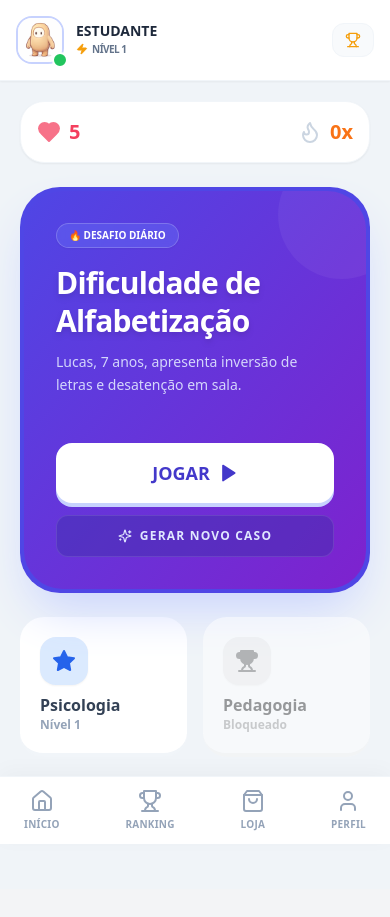
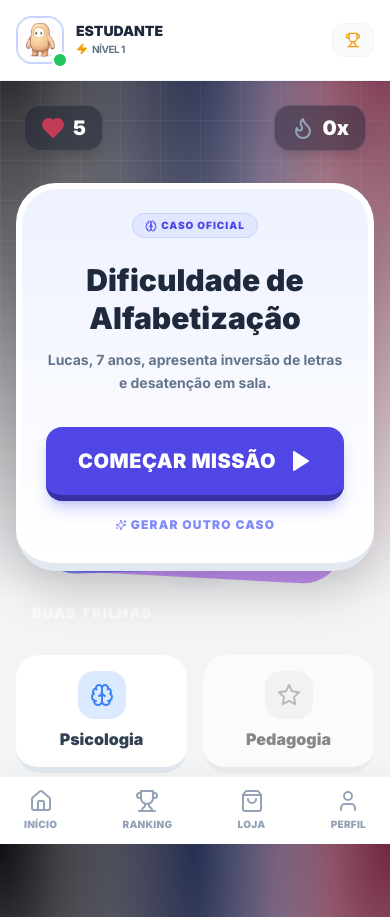
Before and after one commit to tr013432-design/PsyQuest-A-Jornada-do-Saber, a Next.js app: page / in a window 390 px wide. Before the commit the page ends 889 px from the top, so only its background shows below. Built offline with nearby package versions, Linux system fonts and the light colour scheme.

Commit message:
Update page.tsx

```diff
--- a/src/app/page.tsx
+++ b/src/app/page.tsx
@@ -3,28 +3,24 @@ import React, { useState, useEffect } from 'react';
 import Header from '../components/Header';
 import Navbar from '../components/Navbar';
 import { CASOS_PSICOLOGIA } from '../lib/database';
-import { Play, Star, CheckCircle2, XCircle, Trophy, Sparkles, Loader2, Heart, Flame, ArrowRight } from 'lucide-react';
+import { Play, Star, CheckCircle2, XCircle, Sparkles, Loader2, Heart, Flame, ArrowRight, Brain, Zap } from 'lucide-react';
 
 export default function Home() {
-  // --- ESTADOS DO JOGO ---
   const [gameState, setGameState] = useState<'home' | 'playing' | 'feedback'>('home');
   const [xp, setXp] = useState(0);
   const [loadingAI, setLoadingAI] = useState(false);
   const [activeCase, setActiveCase] = useState<any>(CASOS_PSICOLOGIA[0]);
 
-  // --- NOVOS ESTADOS DE GAMIFICAÇÃO ---
-  const [lives, setLives] = useState(5); // Sistema de Vidas
-  const [combo, setCombo] = useState(0); // Sistema de Combo
-  const [animationClass, setAnimationClass] = useState(''); // Controla o visual (shake/pop)
+  const [lives, setLives] = useState(5);
+  const [combo, setCombo] = useState(0);
   const [selectedOption, setSelectedOption] = useState<number | null>(null);
+  const [isCorrect, setIsCorrect] = useState<boolean | null>(null);
 
-  // Carrega XP salvo
   useEffect(() => {
     const savedXp = localStorage.getItem('psyquest_xp');
     if (savedXp) setXp(parseInt(savedXp));
   }, []);
 
-  // --- FUNÇÃO QUE CHAMA A IA ---
   const generateNewCase = async () => {
     setLoadingAI(true);
     try {
@@ -32,169 +28,162 @@ export default function Home() {
       const newCase = await response.json();
       setActiveCase(newCase);
     } catch (error) {
-      // Fallback silencioso se der erro na IA
       setActiveCase(CASOS_PSICOLOGIA[Math.floor(Math.random() * CASOS_PSICOLOGIA.length)]);
     } finally {
       setLoadingAI(false);
     }
   };
 
-  // --- LÓGICA DE RESPOSTA ---
   const handleAnswer = (index: number) => {
     setSelectedOption(index);
-    const isCorrect = index === activeCase.correctIndex;
+    const correct = index === activeCase.correctIndex;
+    setIsCorrect(correct);
 
-    // 1. Efeito Visual Imediato
-    if (isCorrect) {
-      setAnimationClass('animate-pop');
-      const newCombo = combo + 1;
-      setCombo(newCombo);
-
-      // Bônus por combo
-      const comboBonus = newCombo > 2 ? 20 : 0;
-      const newXp = xp + 50 + comboBonus;
-
+    if (correct) {
+      setCombo(combo + 1);
+      const newXp = xp + 50 + (combo * 10);
       setXp(newXp);
       localStorage.setItem('psyquest_xp', newXp.toString());
     } else {
-      setAnimationClass('animate-shake');
-      setCombo(0); // Reseta combo
-      setLives((prev) => Math.max(0, prev - 1)); // Perde vida
+      setCombo(0);
+      setLives((prev) => Math.max(0, prev - 1));
     }
-
-    // 2. Espera a animação acabar para mostrar o feedback
-    setTimeout(() => {
     setGameState('feedback');
-      setAnimationClass('');
-    }, 600);
   };
 
-  // Reiniciar Jogo se perder vidas
-  const resetGame = () => {
+  const nextCase = () => {
+    setGameState('home');
+    setSelectedOption(null);
+    setIsCorrect(null);
+    if (lives === 0) {
       setLives(5);
-    setGameState('home');
       setCombo(0);
-    setSelectedOption(null);
+    }
   };
 
   return (
-    <div className="min-h-screen bg-[#F0F4F8] pb-28 font-sans selection:bg-indigo-100">
-      {/* Header Fixo */}
+    <div className="min-h-screen pb-32 text-slate-800">
       <Header />
 
-      <main className="max-w-md mx-auto p-5">
+      <main className="max-w-md mx-auto p-4 pt-6">
 
-        {/* --- TELA INICIAL (DASHBOARD) --- */}
+        {/* --- HUD FLUTUANTE --- */}
         {gameState === 'home' && (
-          <div className="animate-slide-up space-y-6">
+          <div className="flex justify-between items-center mb-8 px-2">
+            <div className="bg-slate-900/40 backdrop-blur-md border border-white/10 rounded-2xl px-4 py-2 flex items-center gap-2 text-white shadow-lg">
+              <Heart className="fill-rose-500 text-rose-500 animate-pulse" size={24} />
+              <span className="font-black text-xl">{lives}</span>
+            </div>
 
-            {/* Status de Vidas e Combo */}
-            <div className="flex justify-between items-center bg-white p-4 rounded-3xl shadow-sm border border-slate-100">
-              <div className="flex items-center gap-2 text-rose-500 font-black">
-                <Heart className="fill-rose-500 animate-pulse" size={24} />
-                <span className="text-xl">{lives}</span>
-              </div>
-              <div className="flex items-center gap-2 text-orange-500 font-black">
-                <Flame className={`${combo > 0 ? 'fill-orange-500' : 'text-slate-300'}`} size={24} />
-                <span className="text-xl">{combo}x</span>
+            <div className="bg-slate-900/40 backdrop-blur-md border border-white/10 rounded-2xl px-4 py-2 flex items-center gap-2 text-white shadow-lg">
+              <Flame className={`${combo > 1 ? 'fill-orange-500 text-orange-500 animate-bounce' : 'text-slate-400'}`} size={24} />
+              <span className="font-black text-xl">{combo}x</span>
             </div>
           </div>
+        )}
 
-            {/* CARD PRINCIPAL (Estilo Cartão de Jogo) */}
-            <div className="bg-indigo-600 rounded-[2.5rem] p-1 shadow-2xl shadow-indigo-200 transform transition-all hover:scale-[1.02]">
-              <div className="bg-gradient-to-br from-indigo-600 to-purple-700 rounded-[2.4rem] p-8 text-white relative overflow-hidden">
-                {/* Efeito de fundo */}
-                <div className="absolute top-0 right-0 w-32 h-32 bg-white opacity-5 rounded-full -mr-10 -mt-10"></div>
+        {/* --- TELA INICIAL (DASHBOARD GAMIFICADA) --- */}
+        {gameState === 'home' && (
+          <div className="space-y-8 animate-in slide-in-from-bottom-8 duration-700">
 
-                <div className="flex justify-between items-start mb-4">
-                  <span className="bg-indigo-500/50 px-3 py-1 rounded-full text-[10px] font-black uppercase border border-white/20 shadow-sm backdrop-blur-sm">
-                    {activeCase.isGenerated ? '✨ IA Gerada' : '🔥 Desafio Diário'}
-                  </span>
-                  {loadingAI && <Loader2 className="animate-spin text-white opacity-50" />}
+            {/* O "DECK" DE MISSÕES */}
+            <div className="relative group">
+              {/* Cartões decorativos de fundo (Stack Effect) */}
+              <div className="absolute top-4 left-4 right-4 h-full bg-purple-500 rounded-[2.5rem] rotate-3 opacity-60 scale-95 -z-10 transition-transform group-hover:rotate-6"></div>
+              <div className="absolute top-2 left-2 right-2 h-full bg-indigo-500 rounded-[2.5rem] -rotate-2 opacity-80 scale-95 -z-10 transition-transform group-hover:-rotate-3"></div>
+
+              {/* Cartão Principal */}
+              <div className="bg-white rounded-[2.5rem] p-1.5 shadow-2xl border-b-8 border-slate-200">
+                <div className="bg-gradient-to-b from-indigo-50 to-white rounded-[2.2rem] p-6 text-center relative overflow-hidden">
+
+                  {/* Badge de Categoria */}
+                  <div className="inline-flex items-center gap-1 bg-indigo-100 text-indigo-600 px-3 py-1 rounded-full text-[10px] font-black uppercase tracking-widest mb-6 border border-indigo-200">
+                    {activeCase.isGenerated ? <Sparkles size={12}/> : <Brain size={12}/>}
+                    {activeCase.isGenerated ? 'Gerado por IA' : 'Caso Oficial'}
                   </div>
 
-                <h2 className="text-3xl font-black mb-3 leading-tight tracking-tight drop-shadow-md">
+                  <h2 className="text-3xl font-black text-slate-800 mb-3 leading-tight">
                     {activeCase.title}
                   </h2>
-                <p className="text-indigo-100 text-sm mb-8 leading-relaxed font-medium opacity-90 min-h-[60px]">
-                   {loadingAI ? 'Analisando banco de dados...' : activeCase.context}
+                  <p className="text-slate-500 font-bold text-sm leading-relaxed mb-8 line-clamp-3">
+                    {loadingAI ? "A IA está criando um caso único para você..." : activeCase.context}
                   </p>
 
-                <div className="grid grid-cols-2 gap-3">
+                  {/* BOTÃO GIGANTE DE AÇÃO */}
                   <button
                     onClick={() => setGameState('playing')}
-                    disabled={lives === 0 || loadingAI}
-                    className="col-span-2 bg-white text-indigo-700 font-black py-4 rounded-2xl shadow-[0_4px_0_#c7d2fe] active:translate-y-1 active:shadow-none transition-all flex items-center justify-center gap-2 text-lg hover:bg-indigo-50 disabled:opacity-50 disabled:cursor-not-allowed"
+                    disabled={loadingAI || lives === 0}
+                    className="btn-3d w-full bg-indigo-600 hover:bg-indigo-500 text-white border-indigo-800 p-5 rounded-2xl flex items-center justify-center gap-3 shadow-lg shadow-indigo-500/30 disabled:opacity-50 disabled:border-slate-400 disabled:bg-slate-400"
                   >
-                    {lives > 0 ? 'JOGAR' : 'SEM VIDAS'} <Play size={20} fill="currentColor" />
+                    <span className="text-xl font-black tracking-wide">
+                      {lives > 0 ? 'COMEÇAR MISSÃO' : 'SEM VIDAS'}
+                    </span>
+                    <Play size={24} fill="currentColor" />
                   </button>
 
+                  {/* Botão Secundário IA */}
                   <button
                     onClick={generateNewCase}
-                    className="col-span-2 bg-indigo-800/40 text-indigo-100 font-bold py-3 rounded-xl hover:bg-indigo-800/60 transition-colors text-xs uppercase tracking-widest flex items-center justify-center gap-2 border border-white/10"
+                    className="mt-4 text-indigo-400 text-xs font-black uppercase tracking-widest hover:text-indigo-600 flex items-center justify-center gap-1 mx-auto transition-colors"
                   >
-                    <Sparkles size={14} /> Gerar Novo Caso
+                    {loadingAI ? <Loader2 className="animate-spin w-3 h-3"/> : <Sparkles className="w-3 h-3" />}
+                    Gerar Outro Caso
                   </button>
                 </div>
               </div>
             </div>
 
-            {/* TRILHAS (Estilo Botões Grandes) */}
+            {/* ATALHOS RÁPIDOS */}
+            <h3 className="text-white/80 font-black uppercase text-sm tracking-widest pl-4">Suas Trilhas</h3>
             <div className="grid grid-cols-2 gap-4">
-              <div className="bg-white p-5 rounded-3xl border-b-4 border-slate-100 active:border-b-0 active:translate-y-1 transition-all cursor-pointer">
-                <div className="w-12 h-12 bg-blue-100 text-blue-600 rounded-2xl flex items-center justify-center mb-2 shadow-sm">
-                  <Star size={24} fill="currentColor" />
+              <div className="btn-3d bg-white border-slate-200 p-4 rounded-3xl flex flex-col items-center gap-2 cursor-pointer active:scale-95">
+                <div className="w-12 h-12 bg-blue-100 text-blue-500 rounded-2xl flex items-center justify-center">
+                  <Brain size={24} />
                 </div>
-                <h3 className="font-black text-slate-700">Psicologia</h3>
-                <p className="text-xs text-slate-400 font-bold">Nível 1</p>
+                <span className="font-black text-slate-700">Psicologia</span>
               </div>
-              <div className="bg-white p-5 rounded-3xl border-b-4 border-slate-100 active:border-b-0 active:translate-y-1 transition-all cursor-pointer opacity-50 grayscale">
-                <div className="w-12 h-12 bg-emerald-100 text-emerald-600 rounded-2xl flex items-center justify-center mb-2 shadow-sm">
-                  <Trophy size={24} fill="currentColor" />
+              <div className="btn-3d bg-white border-slate-200 p-4 rounded-3xl flex flex-col items-center gap-2 cursor-pointer active:scale-95 grayscale opacity-60">
+                <div className="w-12 h-12 bg-emerald-100 text-emerald-500 rounded-2xl flex items-center justify-center">
+                  <Star size={24} />
                 </div>
-                <h3 className="font-black text-slate-700">Pedagogia</h3>
-                <p className="text-xs text-slate-400 font-bold">Bloqueado</p>
+                <span className="font-black text-slate-700">Pedagogia</span>
               </div>
             </div>
           </div>
         )}
 
-        {/* --- TELA DE GAMEPLAY (QUIZ SHOW) --- */}
+        {/* --- TELA DE GAMEPLAY (QUIZ) --- */}
         {gameState === 'playing' && (
-          <div className="animate-slide-up">
-            {/* Barra de Progresso do Caso */}
-            <div className="flex items-center gap-3 mb-6">
-              <button onClick={() => setGameState('home')} className="text-slate-400 hover:text-slate-600 font-bold text-xs uppercase">Sair</button>
-              <div className="flex-1 h-3 bg-slate-200 rounded-full overflow-hidden">
-                <div className="h-full bg-indigo-500 w-[80%] rounded-full animate-pulse"></div>
-              </div>
-              <div className="flex items-center gap-1 text-rose-500 font-black">
-                <Heart size={16} fill="currentColor" /> {lives}
+          <div className="animate-in zoom-in-95 duration-300">
+             {/* Barra de Progresso Customizada */}
+             <div className="flex items-center gap-4 mb-8">
+                <button onClick={() => setGameState('home')} className="w-10 h-10 bg-white/20 hover:bg-white/30 rounded-xl flex items-center justify-center text-white backdrop-blur-sm">
+                  <XCircle size={20} />
+                </button>
+                <div className="flex-1 h-4 bg-slate-900/30 rounded-full overflow-hidden border border-white/10">
+                  <div className="h-full bg-gradient-to-r from-indigo-400 to-purple-400 w-2/3 rounded-full animate-pulse shadow-[0_0_15px_rgba(167,139,250,0.5)]"></div>
                 </div>
              </div>
 
-            <div className="bg-white rounded-[2rem] p-8 border-b-8 border-slate-100 shadow-sm mb-6">
-              <h2 className="text-xl font-black text-slate-800 mb-6 leading-tight">
+             <div className="bg-white rounded-[2.5rem] p-8 shadow-2xl border-b-8 border-slate-200 min-h-[50vh] flex flex-col justify-between">
+                <div>
+                  <span className="text-indigo-500 font-black text-xs uppercase tracking-widest mb-4 block">Pergunta do Caso</span>
+                  <h2 className="text-2xl font-black text-slate-800 leading-tight mb-8">
                     {activeCase.question}
                   </h2>
+                </div>
+
                 <div className="space-y-3">
                   {activeCase.options.map((opt: string, i: number) => (
                     <button
                       key={i}
                       onClick={() => handleAnswer(i)}
-                    disabled={selectedOption !== null}
-                    className={`w-full p-5 text-left border-2 rounded-2xl font-bold transition-all transform active:scale-95 duration-200
-                      ${selectedOption === i ? animationClass : 'border-slate-100 text-slate-600 hover:border-indigo-400 hover:bg-indigo-50'}
-                    `}
+                      className="btn-3d w-full bg-slate-50 hover:bg-indigo-50 border-slate-200 text-slate-600 font-bold p-5 rounded-2xl text-left flex items-center gap-4 group active:border-indigo-500"
                     >
-                    <div className="flex items-center gap-3">
-                      <div className={`w-8 h-8 rounded-full flex items-center justify-center border-2 text-sm font-black
-                        ${selectedOption === i ? 'border-transparent bg-indigo-600 text-white' : 'border-slate-200 text-slate-400'}
-                      `}>
+                      <div className="w-8 h-8 rounded-lg bg-white border-2 border-slate-200 flex items-center justify-center font-black text-slate-400 group-hover:border-indigo-500 group-hover:text-indigo-500 transition-colors">
                         {['A', 'B', 'C', 'D'][i]}
                       </div>
-                      {opt}
-                    </div>
+                      <span className="flex-1">{opt}</span>
                     </button>
                   ))}
                 </div>
@@ -204,47 +193,41 @@ export default function Home() {
 
         {/* --- TELA DE FEEDBACK (RESULTADO) --- */}
         {gameState === 'feedback' && (
-          <div className="fixed inset-0 z-50 bg-slate-900/90 backdrop-blur-sm flex items-center justify-center p-4 animate-in fade-in duration-300">
-             <div className="bg-white w-full max-w-sm rounded-[2.5rem] p-8 text-center shadow-2xl animate-in zoom-in-95 duration-300 relative overflow-hidden">
+          <div className="fixed inset-0 z-50 flex items-end sm:items-center justify-center p-4 bg-slate-900/80 backdrop-blur-sm animate-in fade-in">
+             <div className={`w-full max-w-sm bg-white rounded-[2.5rem] p-8 text-center shadow-2xl animate-in slide-in-from-bottom-10
+               ${isCorrect ? 'border-b-8 border-green-200' : 'border-b-8 border-rose-200'}`}>
 
-                {/* Efeito de Fundo */}
-                <div className={`absolute top-0 left-0 w-full h-2 ${selectedOption === activeCase.correctIndex ? 'bg-green-500' : 'bg-rose-500'}`}></div>
-
-                <div className={`w-24 h-24 rounded-full flex items-center justify-center mx-auto mb-6 shadow-xl border-4 border-white
-                  ${selectedOption === activeCase.correctIndex ? 'bg-green-100 text-green-600' : 'bg-rose-100 text-rose-600'}
-                `}>
-                  {selectedOption === activeCase.correctIndex ? <CheckCircle2 size={48} /> : <XCircle size={48} />}
+                <div className={`w-24 h-24 mx-auto -mt-20 rounded-full flex items-center justify-center border-8 border-[#f3f4f6] shadow-xl mb-6
+                  ${isCorrect ? 'bg-green-500 text-white' : 'bg-rose-500 text-white'}`}>
+                  {isCorrect ? <CheckCircle2 size={48} className="animate-bounce" /> : <XCircle size={48} className="animate-pulse" />}
                 </div>
 
-                <h2 className={`text-3xl font-black mb-2 uppercase tracking-tight
-                  ${selectedOption === activeCase.correctIndex ? 'text-green-600' : 'text-rose-600'}
-                `}>
-                  {selectedOption === activeCase.correctIndex ? 'Fantástico!' : 'Que pena!'}
+                <h2 className={`text-3xl font-black mb-2 uppercase italic ${isCorrect ? 'text-green-600' : 'text-rose-600'}`}>
+                  {isCorrect ? 'Brilhante!' : 'Ops!'}
                 </h2>
 
-                {selectedOption === activeCase.correctIndex && combo > 1 && (
-                  <div className="inline-block bg-orange-100 text-orange-600 px-3 py-1 rounded-full text-xs font-black uppercase mb-4 animate-bounce">
-                    🔥 Combo {combo}x (+20 XP)
+                <p className="text-slate-500 font-bold text-sm mb-6 px-4">
+                  {isCorrect
+                    ? `Você ganhou +${50 + (combo * 10)} XP! Continue o combo!`
+                    : 'Não desanime. Analise o feedback abaixo:'}
+                </p>
+
+                <div className="bg-slate-50 p-4 rounded-2xl text-left border border-slate-100 mb-8">
+                  <div className="flex items-center gap-2 mb-2 text-indigo-600 font-black text-xs uppercase tracking-widest">
+                    <Brain size={14} /> Explicação
                   </div>
-                )}
-
-                <div className="bg-slate-50 p-5 rounded-2xl text-slate-600 font-medium text-sm leading-relaxed mb-8 border border-slate-100 text-left">
-                  <span className="block text-xs font-black text-slate-400 uppercase mb-2">Explicação Pedagógica:</span>
+                  <p className="text-slate-600 text-sm font-medium leading-relaxed">
                     {activeCase.explanation}
+                  </p>
                 </div>
 
                 <button
-                  onClick={() => {
-                    setGameState('home');
-                    setSelectedOption(null);
-                    setAnimationClass('');
-                    if (lives === 0) resetGame();
-                  }}
-                  className={`w-full font-black py-4 rounded-2xl shadow-lg active:translate-y-1 transition-all flex items-center justify-center gap-2
-                    ${lives === 0 ? 'bg-slate-800 text-white' : 'bg-indigo-600 text-white shadow-indigo-200'}
+                  onClick={nextCase}
+                  className={`btn-3d w-full p-4 rounded-2xl font-black text-white flex items-center justify-center gap-2
+                    ${isCorrect ? 'bg-green-500 border-green-700 hover:bg-green-400' : 'bg-slate-800 border-slate-950 hover:bg-slate-700'}
                   `}
                 >
-                  {lives === 0 ? 'REINICIAR TUDO' : 'CONTINUAR'} <ArrowRight size={20} />
+                  {isCorrect ? 'CONTINUAR' : 'TENTAR OUTRO'} <ArrowRight size={20} />
                 </button>
              </div>
           </div>
```
Lines whose indentation alone changed are shown as unchanged.
